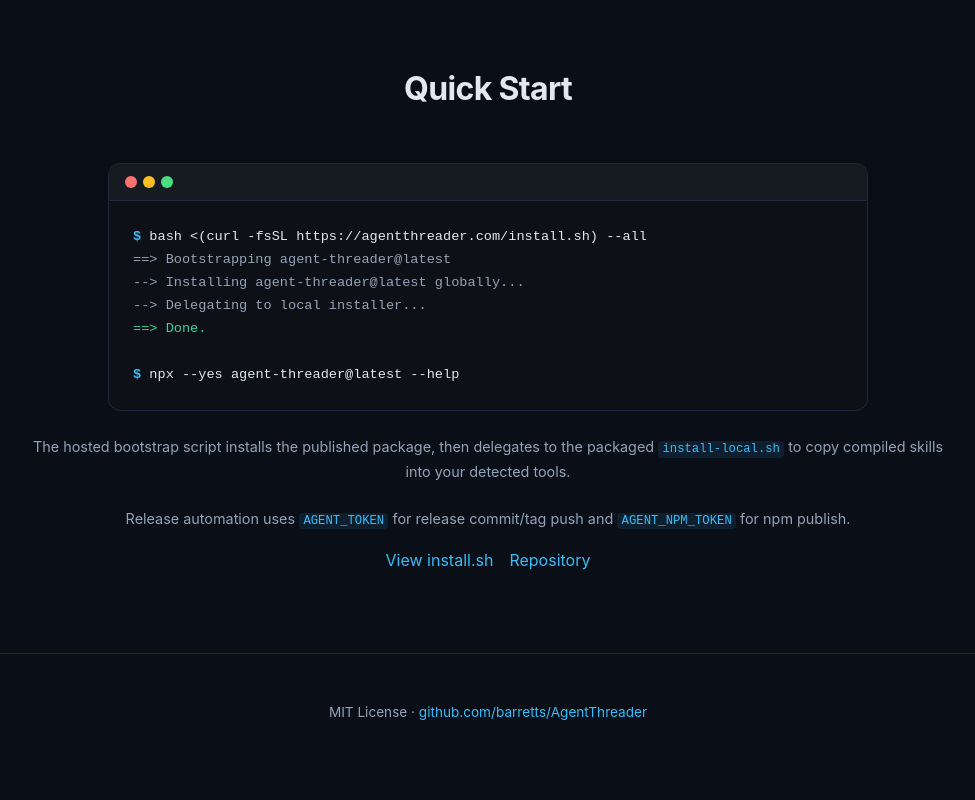
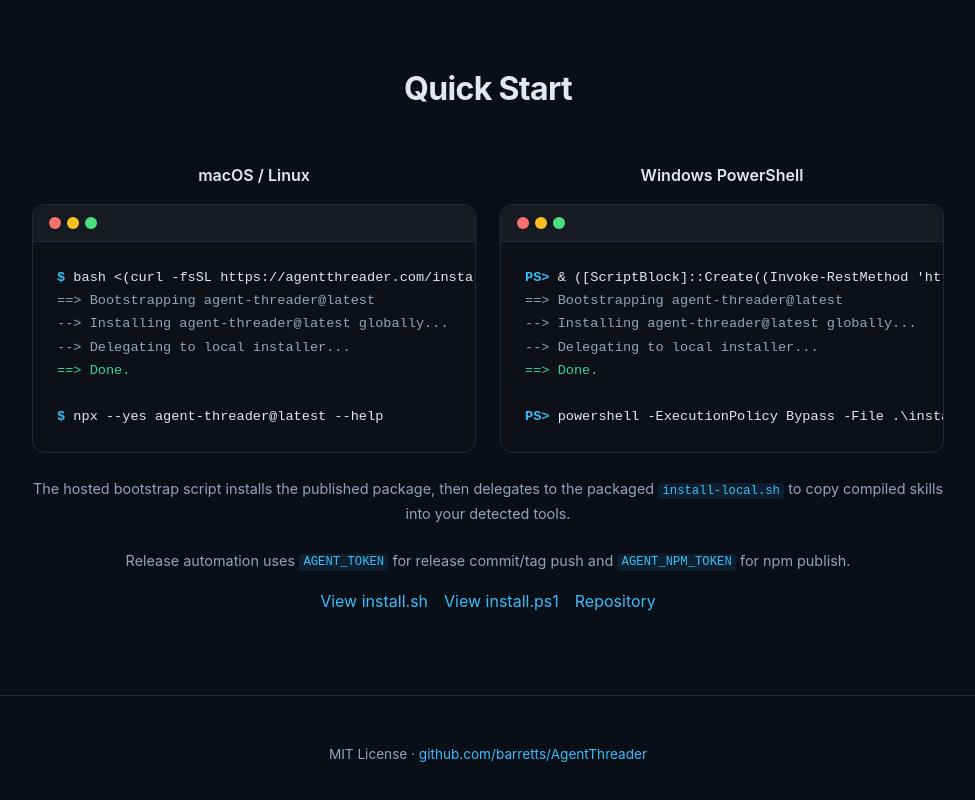
Before and after one commit to barretts/AgentThreader, a website: page site/index.html in a window 1280 px wide. Shown: the part 2175-2975 px from the top of the page, without its empty margins (152-1127 px from the left). Before the commit the page ends 2947 px from the top, so only its background shows below. Drawn offline with Linux system fonts and the light colour scheme.

Commit message:
Add PowerShell installers and Windows install paths
Introduce PowerShell equivalents for the hosted bootstrap and local clone-based installers so Windows users can install AgentThreader without relying on bash.

Update the published package contents to ship install.ps1, install-local.ps1, and the hosted site copy of install.ps1 alongside the existing shell scripts.

Refresh the landing page and README to show Windows PowerShell one-liners, expose the hosted PowerShell installer, and present side-by-side install guidance for Unix and Windows users.

```diff
--- a/package.json
+++ b/package.json
@@ -21,7 +21,9 @@
     "site",
     "README.md",
     "install.sh",
-    "install-local.sh"
+    "install.ps1",
+    "install-local.sh",
+    "install-local.ps1"
   ],
   "scripts": {
     "build": "tsc -p tsconfig.build.json",
--- a/site/index.html
+++ b/site/index.html
@@ -108,6 +108,9 @@
     <section id="install" class="install-section">
       <div class="container">
         <h2>Quick Start</h2>
+        <div class="install-panels">
+          <div class="install-panel">
+            <h3>macOS / Linux</h3>
         <div class="terminal">
           <div class="terminal-bar">
             <span class="dot red"></span>
@@ -122,10 +125,30 @@
 
 <span class="prompt">$</span> npx --yes agent-threader@latest --help</code></pre>
         </div>
+          </div>
+          <div class="install-panel">
+            <h3>Windows PowerShell</h3>
+        <div class="terminal">
+          <div class="terminal-bar">
+            <span class="dot red"></span>
+            <span class="dot yellow"></span>
+            <span class="dot green"></span>
+          </div>
+          <pre><code><span class="prompt">PS&gt;</span> &amp; ([ScriptBlock]::Create((Invoke-RestMethod 'https://agentthreader.com/install.ps1'))) -All
+<span class="dim">==&gt; Bootstrapping agent-threader@latest</span>
+<span class="dim">--&gt; Installing agent-threader@latest globally...</span>
+<span class="dim">--&gt; Delegating to local installer...</span>
+<span class="success">==&gt; Done.</span>
+
+<span class="prompt">PS&gt;</span> powershell -ExecutionPolicy Bypass -File .\install-local.ps1 -All</code></pre>
+        </div>
+          </div>
+        </div>
         <p class="install-note">The hosted bootstrap script installs the published package, then delegates to the packaged <code>install-local.sh</code> to copy compiled skills into your detected tools.</p>
         <p class="install-note">Release automation uses <code>AGENT_TOKEN</code> for release commit/tag push and <code>AGENT_NPM_TOKEN</code> for npm publish.</p>
         <div class="install-links">
           <a href="/install.sh" class="text-link">View install.sh</a>
+          <a href="/install.ps1" class="text-link">View install.ps1</a>
           <a href="https://github.com/barretts/AgentThreader" class="text-link">Repository</a>
         </div>
       </div>
--- a/site/style.css
+++ b/site/style.css
@@ -265,6 +265,20 @@ body {
 .terminal .dim { color: var(--text-dim); }
 .terminal .bold { color: var(--text); font-weight: 700; }
 
+.install-panels {
+  display: grid;
+  grid-template-columns: repeat(auto-fit, minmax(320px, 1fr));
+  gap: 1.5rem;
+}
+
+.install-panel h3 {
+  text-align: center;
+  margin-bottom: 1rem;
+  font-size: 1rem;
+  font-weight: 600;
+  color: var(--text);
+}
+
 .install-note {
   text-align: center;
   color: var(--text-dim);
@@ -314,6 +328,7 @@ footer a {
   .cli-section h2,
   .install-section h2 { font-size: 1.6rem; }
   .grid { grid-template-columns: 1fr; }
+  .install-panels { grid-template-columns: 1fr; }
   .contract-grid { flex-direction: column; align-items: center; }
   .hero { padding: 4rem 0 3rem; }
 }
```
Also changed, not shown: README.md, 3 other files.
